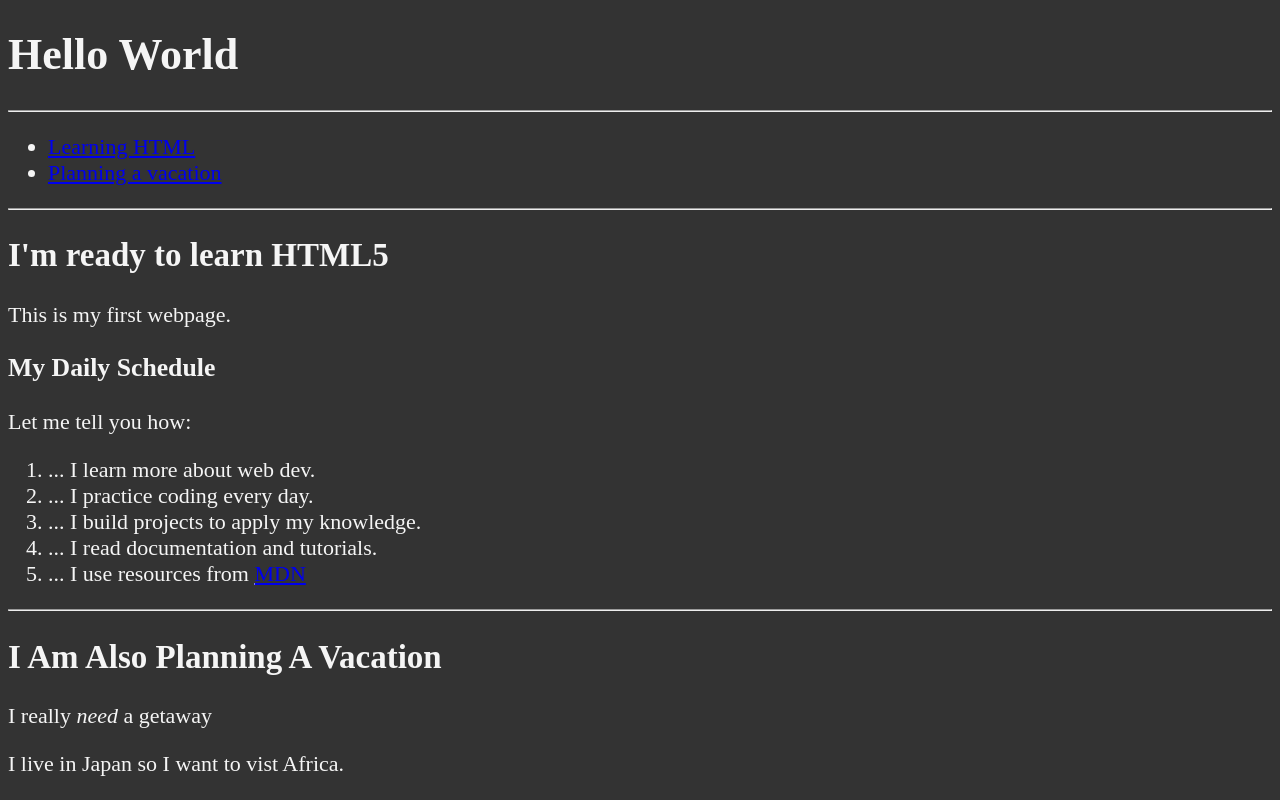
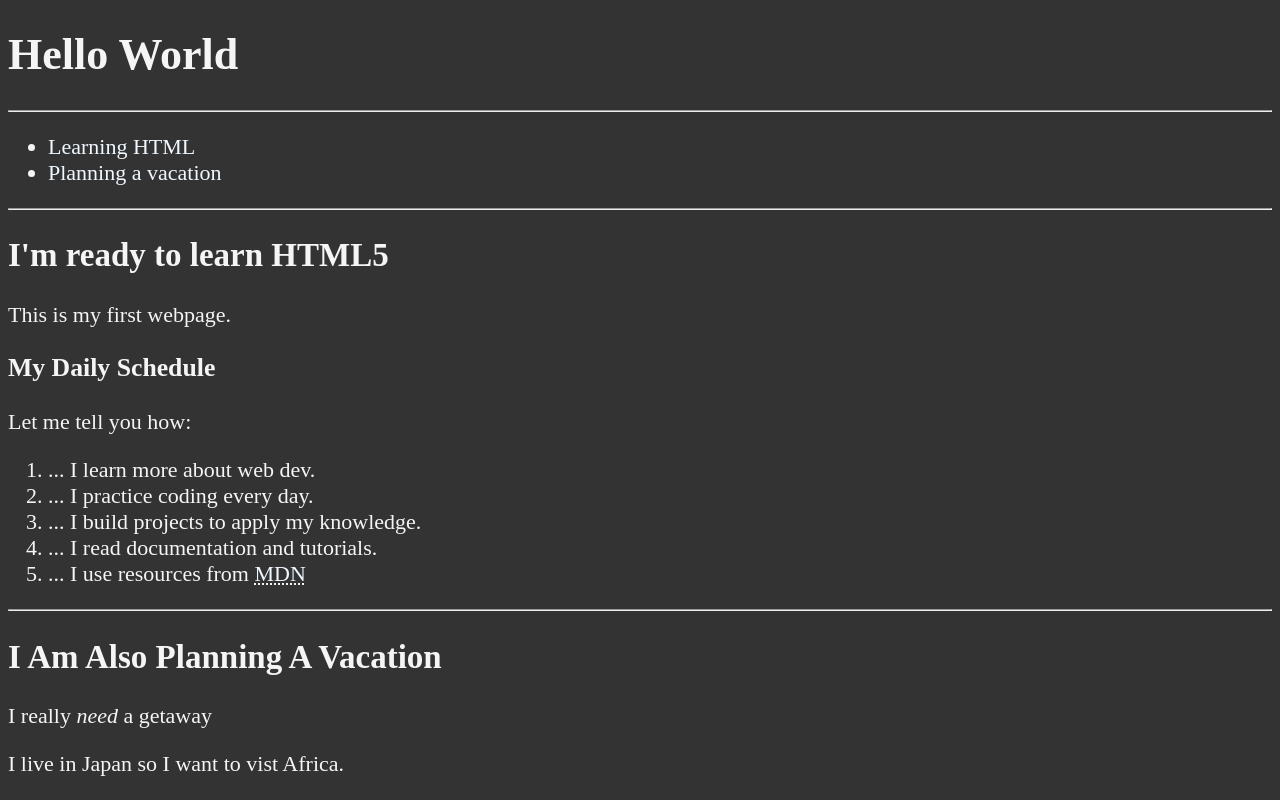
Before and after one commit to Wesley-John/freeCodeCamp-course-project, a plain HTML site: page index.html in a window 1280 px wide. Shown: the top 800 px of the page. Drawn offline with Linux system fonts and the light colour scheme.

Commit message:
Styled the anchor tags

```diff
--- a/main.css
+++ b/main.css
@@ -6,3 +6,17 @@ body {
     background-color: #333;
     color: whitesmoke;
 }
+
+a {
+    color: aliceblue;
+    text-decoration: none;
+}
+
+a :visited {
+    color: lightgray;
+}
+
+a:hover, a:active {
+    color: #eee;
+    text-decoration: underline;
+}
```
